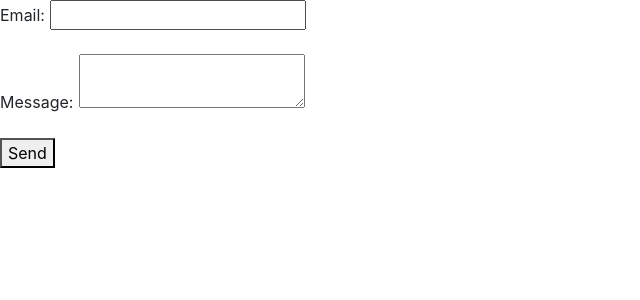
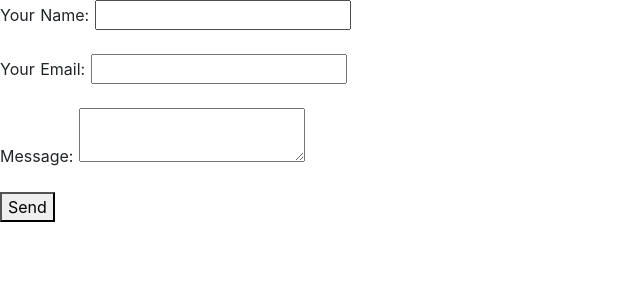
Before and after one commit to vivaruckk17/officialengii, a Nuxt app: page /test in a window 1280 px wide. Shown: the top 300 px of the page, without its empty margins (0-640 px from the left). Built offline with nearby package versions, Linux system fonts and the light colour scheme.

Commit message:
Update test.vue

```diff
--- a/pages/test.vue
+++ b/pages/test.vue
@@ -1,33 +1,24 @@
 <template>
-<form name="contact" netlify-honeypot="bot-field" action="thank-you"  data-netlify="true" method="post">
-  <input type="hidden" name="form-name" value="contact" />
-  <p class="hidden"  style="display: none;">
-    <label>Don’t fill this out: <input name="bot-field"></label>
+<form name="contact" method="POST" data-netlify="true">
+  <p>
+<input type="hidden" name="form-name" value="contact" />
+    <label>Your Name: <input type="text" name="name" /></label>
   </p>
   <p>
-    <label>Email: <input type="text" name="name"></label>
+    <label>Your Email: <input type="email" name="email" /></label>
   </p>
   <p>
     <label>Message: <textarea name="message"></textarea></label>
   </p>
   <p>
-    <button type=”submit”>Send</button>
+    <button type="submit">Send</button>
   </p>
 </form>
 </template>
 
 <script>
 export default {
-  data: function() {
-    return {
-      isActive: false
-    };
-  },
-  methods: {
-    toggle_class: function() {
-      this.isActive = !this.isActive;
-    }
-  }
+
 };
 </script>
 
```
